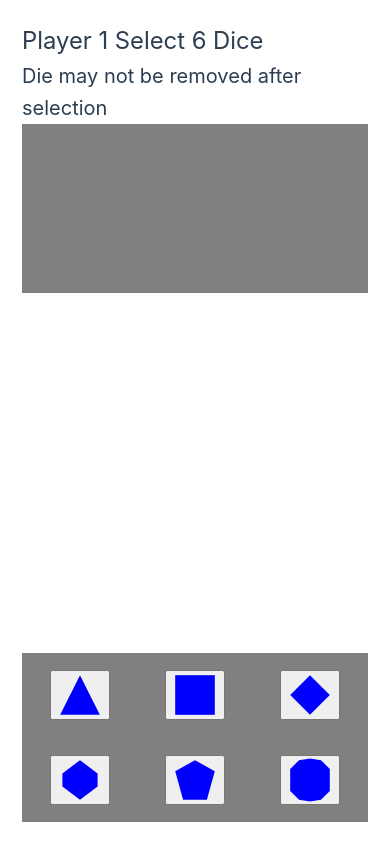
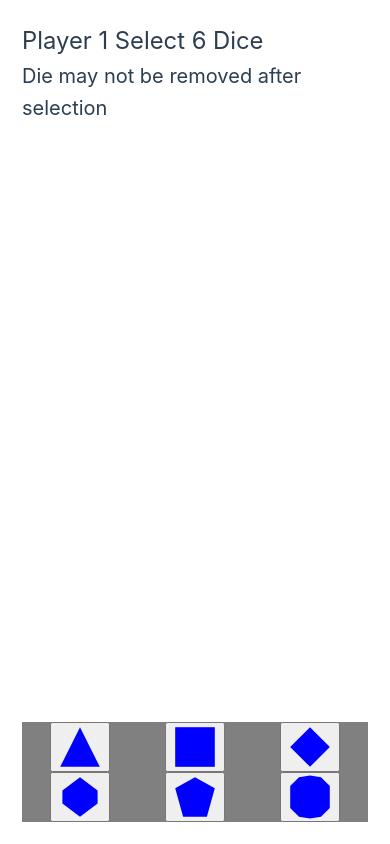
Before and after one commit to ericcorona1/dice-attack, a Vue app: page / in a window 390 px wide. Both pictures are taken after a click on the button "Start". Built offline with nearby package versions, Linux system fonts and the light colour scheme.

Commit message:
height fit-content

```diff
--- a/src/components/DiceSelectArea.vue
+++ b/src/components/DiceSelectArea.vue
@@ -24,6 +24,7 @@
 @media (max-width: 500px) {
   .selectArea {
     flex-wrap: wrap;
+    height: fit-content;
   }
   .selectArea > * {
     width: clamp(60px, 100% / 6, 70px);
--- a/src/components/Select.vue
+++ b/src/components/Select.vue
@@ -101,6 +101,7 @@ const { addDieToPlayer, toggleTurn, reRollDie, selectPhaseCompleted } =
 @media (max-width: 500px) {
   .diceHoldingBox {
     flex-wrap: wrap;
+    height: fit-content;
   }
   .diceHoldingBox > button {
     width: clamp(60px, 100% / 6, 70px);
```
